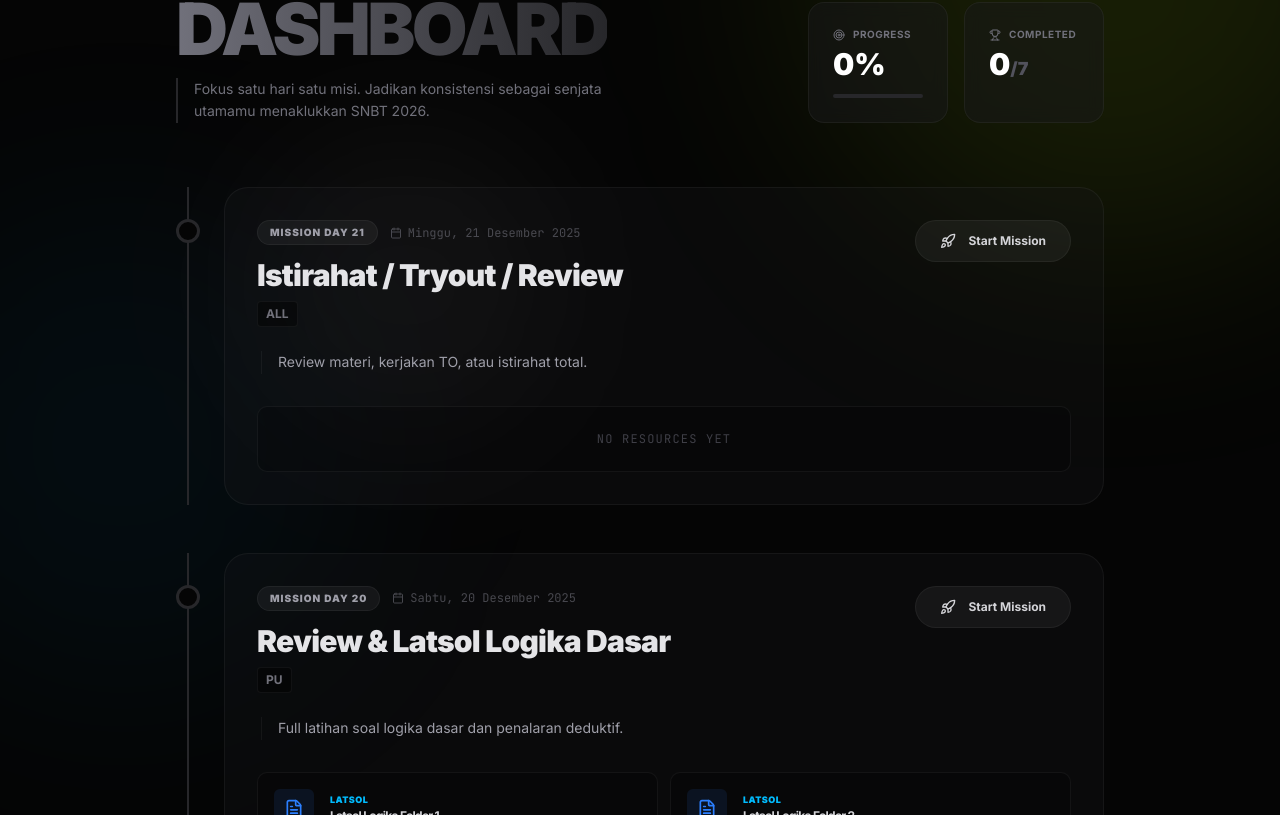
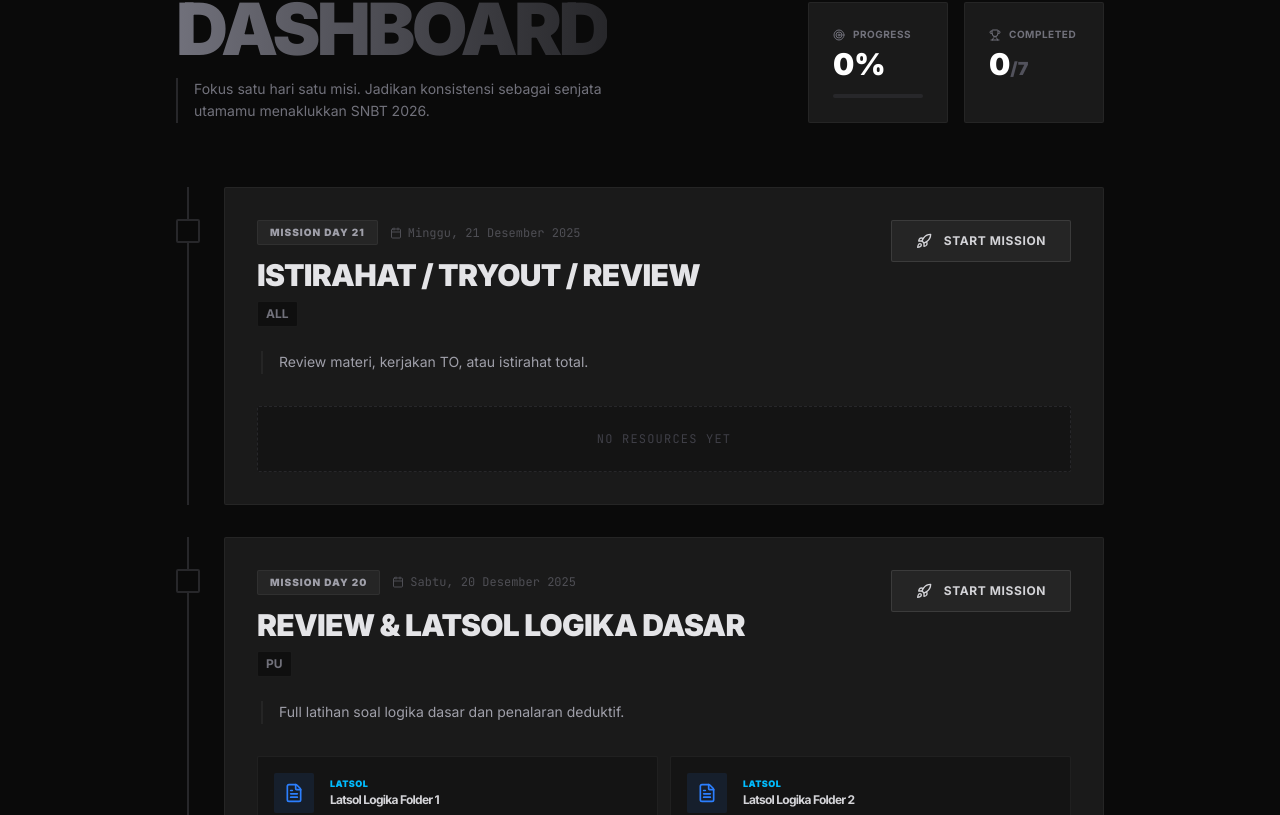
Before and after one commit to Zainul342/studyflow-snbt-tracker, a Next.js app: page /tasks in a window 1280 px wide. Shown: the part 185-1000 px from the top of the page. Built offline with nearby package versions, Linux system fonts and the light colour scheme.

Commit message:
feat: implement sidebar navigation, tasks page, and daily mission modal

```diff
--- a/src/app/tasks/page.tsx
+++ b/src/app/tasks/page.tsx
@@ -35,13 +35,10 @@ export default function TasksPage() {
     const progressPercent = Math.round((completedCount / totalMissions) * 100);
 
     return (
-        <div className="relative min-h-screen font-sans text-zinc-300 overflow-hidden bg-[#050505]">
-            {/* Ambient Background */}
-            <div className="fixed inset-0 pointer-events-none">
-                <div className="absolute top-[-20%] right-[-10%] w-[600px] h-[600px] bg-[#BFFF0B]/10 blur-[120px] rounded-full" />
-                <div className="absolute bottom-[-10%] left-[-10%] w-[500px] h-[500px] bg-sky-500/5 blur-[100px] rounded-full" />
-                <div className="absolute top-[40%] left-[20%] w-[300px] h-[300px] bg-white/5 blur-[80px] rounded-full" />
-            </div>
+        <div className="relative min-h-screen font-sans text-zinc-300 overflow-hidden bg-[#0A0A0A]">
+            {/* Osmo Background Texture */}
+            <div className="absolute inset-0 bg-grid-white/[0.02] bg-[length:50px_50px] pointer-events-none" />
+            <div className="absolute inset-0 bg-gradient-to-b from-[#0A0A0A] via-transparent to-[#0A0A0A] pointer-events-none" />
 
             <div className="relative z-10 max-w-5xl mx-auto p-6 md:p-12 mb-20">
                 {/* Hero / Header Section */}
@@ -49,10 +46,10 @@ export default function TasksPage() {
                     <div className="flex flex-col md:flex-row md:items-end justify-between gap-8">
                         <div>
                             <div className="flex items-center gap-2 mb-3">
-                                <span className="px-3 py-1 rounded-full bg-white/5 border border-white/10 text-[10px] font-bold tracking-widest uppercase text-zinc-400">
+                                <span className="px-3 py-1 rounded-sm bg-white/5 border border-white/10 text-[10px] font-bold tracking-widest uppercase text-zinc-400">
                                     Studyflow Tracker
                                 </span>
-                                <span className="px-3 py-1 rounded-full bg-[#BFFF0B]/10 border border-[#BFFF0B]/20 text-[10px] font-bold tracking-widest uppercase text-[#BFFF0B] flex items-center gap-1.5">
+                                <span className="px-3 py-1 rounded-sm bg-[#BFFF0B]/10 border border-[#BFFF0B]/20 text-[10px] font-bold tracking-widest uppercase text-[#BFFF0B] flex items-center gap-1.5">
                                     <Flame className="w-3 h-3" />
                                     On Streak
                                 </span>
@@ -66,18 +63,18 @@ export default function TasksPage() {
                             </p>
                         </div>
 
-                        {/* Stats Card */}
+                        {/* Stats Card - OSMO SHARP STYLE */}
                         <div className="flex gap-4">
-                            <div className="p-6 rounded-2xl bg-zinc-900/50 border border-white/5 backdrop-blur-sm min-w-[140px]">
+                            <div className="p-6 rounded-sm bg-[#1A1A1A] border border-white/5 min-w-[140px]">
                                 <div className="text-zinc-500 text-[10px] font-bold uppercase tracking-wider mb-1 flex items-center gap-2">
                                     <Target className="w-3 h-3" /> Progress
                                 </div>
                                 <div className="text-3xl font-black text-white">{progressPercent}%</div>
-                                <div className="h-1 w-full bg-zinc-800 rounded-full mt-3 overflow-hidden">
+                                <div className="h-1 w-full bg-zinc-800 rounded-sm mt-3 overflow-hidden">
                                     <div className="h-full bg-[#BFFF0B]" style={{ width: `${progressPercent}%` }} />
                                 </div>
                             </div>
-                            <div className="p-6 rounded-2xl bg-zinc-900/50 border border-white/5 backdrop-blur-sm min-w-[140px]">
+                            <div className="p-6 rounded-sm bg-[#1A1A1A] border border-white/5 min-w-[140px]">
                                 <div className="text-zinc-500 text-[10px] font-bold uppercase tracking-wider mb-1 flex items-center gap-2">
                                     <Trophy className="w-3 h-3" /> Completed
                                 </div>
@@ -89,7 +86,7 @@ export default function TasksPage() {
                     </div>
                 </header>
 
-                <div className="space-y-12">
+                <div className="space-y-8">
                     {MISSION_DATA.slice().reverse().map((mission, index) => {
                         const isToday = mission.date.includes("22") || mission.day === 22;
                         const isDone = missionProgress[mission.day];
@@ -106,12 +103,12 @@ export default function TasksPage() {
                                 <div className={cn(
                                     "absolute left-[11px] top-0 bottom-0 w-[2px]",
                                     index === MISSION_DATA.length - 1 ? "bg-gradient-to-b from-zinc-800 to-transparent" : "bg-zinc-800",
-                                    isToday && "bg-gradient-to-b from-[#BFFF0B] via-[#BFFF0B]/50 to-zinc-800"
+                                    isToday && "bg-[#BFFF0B]"
                                 )} />
 
-                                {/* Connector Node */}
+                                {/* Connector Node - SHARP */}
                                 <div className={cn(
-                                    "absolute left-0 top-8 w-6 h-6 rounded-full border-[3px] flex items-center justify-center transition-all z-20 bg-[#050505]",
+                                    "absolute left-0 top-8 w-6 h-6 rounded-sm border-[2px] flex items-center justify-center transition-all z-20 bg-[#0A0A0A]",
                                     isToday
                                         ? "border-[#BFFF0B] text-[#BFFF0B] shadow-[0_0_20px_rgba(191,255,11,0.4)] scale-110"
                                         : isDone
@@ -119,18 +116,18 @@ export default function TasksPage() {
                                             : "border-zinc-800 text-zinc-600 group-hover:border-zinc-600"
                                 )}>
                                     {isToday ? (
-                                        <div className="w-2 h-2 rounded-full bg-current animate-pulse" />
+                                        <div className="w-2 h-2 rounded-sm bg-current animate-pulse" />
                                     ) : isDone ? (
                                         <Check className="w-3 h-3" />
                                     ) : null}
                                 </div>
 
-                                {/* Card Content */}
+                                {/* Card Content - OSMO BOX */}
                                 <div className={cn(
-                                    "relative rounded-3xl border transition-all duration-300 overflow-hidden",
+                                    "relative rounded-sm border transition-all duration-300 overflow-hidden",
                                     isToday
-                                        ? "bg-gradient-to-b from-[#BFFF0B]/5 to-transparent border-[#BFFF0B]/30 shadow-[0_0_40px_rgba(191,255,11,0.05)]"
-                                        : "bg-zinc-900/30 border-white/5 hover:bg-zinc-900/50 hover:border-white/10"
+                                        ? "bg-[#BFFF0B]/[0.02] border-[#BFFF0B]/50 shadow-[0_0_40px_rgba(191,255,11,0.05)]"
+                                        : "bg-[#1A1A1A] border-white/5 hover:border-white/20"
                                 )}>
                                     <div className="p-6 md:p-8">
                                         {/* Header Row */}
@@ -138,12 +135,12 @@ export default function TasksPage() {
                                             <div>
                                                 <div className="flex items-center gap-3 mb-3">
                                                     <span className={cn(
-                                                        "text-[10px] font-black uppercase tracking-widest px-3 py-1 rounded-full",
+                                                        "text-[10px] font-black uppercase tracking-widest px-3 py-1 rounded-sm border",
                                                         isToday
-                                                            ? "bg-[#BFFF0B] text-black shadow-lg shadow-[#BFFF0B]/20"
+                                                            ? "bg-[#BFFF0B] text-black border-[#BFFF0B]"
                                                             : isDone
-                                                                ? "bg-emerald-500/10 text-emerald-500 border border-emerald-500/20"
-                                                                : "bg-white/5 text-zinc-400 border border-white/5"
+                                                                ? "bg-emerald-500/10 text-emerald-500 border-emerald-500/20"
+                                                                : "bg-white/5 text-zinc-400 border-white/5"
                                                     )}>
                                                         {isDone ? "Completed" : `Mission Day ${mission.day}`}
                                                     </span>
@@ -153,13 +150,13 @@ export default function TasksPage() {
                                                     </span>
                                                 </div>
                                                 <h2 className={cn(
-                                                    "text-2xl md:text-3xl font-black mb-2 transition-colors tracking-tight",
+                                                    "text-2xl md:text-3xl font-black mb-2 transition-colors tracking-tight uppercase",
                                                     isToday ? "text-white" : isDone ? "text-zinc-500" : "text-zinc-200"
                                                 )}>
                                                     {mission.topic}
                                                 </h2>
                                                 <div className="flex items-center gap-2">
-                                                    <span className="text-xs font-bold text-zinc-500 px-2 py-1 bg-black/40 rounded border border-white/5">
+                                                    <span className="text-xs font-bold text-zinc-500 px-2 py-1 bg-black/40 rounded-sm border border-white/5">
                                                         {mission.subtest}
                                                     </span>
                                                 </div>
@@ -168,38 +165,37 @@ export default function TasksPage() {
                                             <button
                                                 onClick={() => openMission(mission)}
                                                 className={cn(
-                                                    "group/btn relative flex items-center gap-3 px-6 py-3 rounded-full font-bold text-xs transition-all overflow-hidden",
+                                                    "group/btn relative flex items-center gap-3 px-6 py-3 rounded-sm font-bold text-xs transition-all overflow-hidden border",
                                                     isToday
-                                                        ? "bg-[#BFFF0B] text-black hover:scale-105 active:scale-95 shadow-[0_0_20px_rgba(191,255,11,0.3)]"
+                                                        ? "bg-[#BFFF0B] text-black border-[#BFFF0B] hover:bg-[#BFFF0B]/90"
                                                         : isDone
-                                                            ? "bg-zinc-800 text-[#BFFF0B] border border-[#BFFF0B]/20"
-                                                            : "bg-white/5 text-zinc-300 hover:bg-white/10 border border-white/5"
+                                                            ? "bg-zinc-800 text-[#BFFF0B] border-[#BFFF0B]/20"
+                                                            : "bg-white/5 text-zinc-300 border-white/10 hover:bg-white/10 hover:border-white/20"
                                                 )}
                                             >
-                                                {isToday && <div className="absolute inset-0 bg-white/40 blur-lg translate-y-full group-hover/btn:translate-y-[-150%] transition-transform duration-700" />}
                                                 {isDone ? <CheckCircle2 className="w-4 h-4" /> : <Rocket className="w-4 h-4" />}
-                                                <span className="relative">{isDone ? "Review Again" : "Start Mission"}</span>
+                                                <span className="uppercase tracking-wider">{isDone ? "Review Again" : "Start Mission"}</span>
                                             </button>
                                         </div>
 
-                                        <p className="text-sm text-zinc-400 mb-8 leading-relaxed max-w-2xl border-l border-white/5 pl-4 ml-1">
+                                        <p className="text-sm text-zinc-400 mb-8 leading-relaxed max-w-2xl border-l-2 border-white/5 pl-4 ml-1">
                                             {mission.description}
                                         </p>
 
-                                        {/* Resources Grid */}
+                                        {/* Resources Grid - SHARP */}
                                         <div className="grid grid-cols-1 sm:grid-cols-2 gap-3">
                                             {mission.resources.map((res) => (
                                                 <div
                                                     key={res.id}
                                                     onClick={() => openMission(mission, res)}
-                                                    className="relative flex items-center gap-4 p-4 rounded-xl bg-black/20 border border-white/5 hover:border-white/10 hover:bg-white/5 transition-all group/item cursor-pointer overflow-hidden"
+                                                    className="relative flex items-center gap-4 p-4 rounded-sm bg-black/20 border border-white/5 hover:border-white/20 hover:bg-white/5 transition-all group/item cursor-pointer overflow-hidden"
                                                 >
                                                     <div className={cn(
-                                                        "w-10 h-10 rounded-lg flex items-center justify-center shrink-0 transition-all",
-                                                        res.type === 'video' && "bg-red-500/10 text-red-500 group-hover/item:bg-red-500 group-hover/item:text-white",
-                                                        res.type === 'pdf' && "bg-blue-500/10 text-blue-500 group-hover/item:bg-blue-500 group-hover/item:text-white",
-                                                        res.type === 'thread' && "bg-sky-500/10 text-sky-500 group-hover/item:bg-sky-500 group-hover/item:text-white",
-                                                        res.type === 'web' && "bg-zinc-500/10 text-zinc-400 group-hover/item:bg-zinc-500 group-hover/item:text-white",
+                                                        "w-10 h-10 rounded-sm flex items-center justify-center shrink-0 transition-all border border-transparent",
+                                                        res.type === 'video' && "bg-red-500/10 text-red-500 group-hover/item:border-red-500/50",
+                                                        res.type === 'pdf' && "bg-blue-500/10 text-blue-500 group-hover/item:border-blue-500/50",
+                                                        res.type === 'thread' && "bg-sky-500/10 text-sky-500 group-hover/item:border-sky-500/50",
+                                                        res.type === 'web' && "bg-zinc-500/10 text-zinc-400 group-hover/item:border-zinc-500/50",
                                                     )}>
                                                         {res.type === 'video' && <Youtube className="w-5 h-5" />}
                                                         {res.type === 'pdf' && <FileText className="w-5 h-5" />}
@@ -225,7 +221,7 @@ export default function TasksPage() {
                                                 </div>
                                             ))}
                                             {mission.resources.length === 0 && (
-                                                <div className="col-span-full py-6 text-center text-xs text-zinc-700 bg-black/20 rounded-xl border border-white/5 font-mono uppercase tracking-widest">
+                                                <div className="col-span-full py-6 text-center text-xs text-zinc-700 bg-black/20 rounded-sm border border-dashed border-zinc-800 font-mono uppercase tracking-widest">
                                                     No Resources Yet
                                                 </div>
                                             )}
```
Also changed, not shown: src/components/layout/sidebar.tsx (+19 -16 lines), src/components/tracking/mission-modal.tsx (+26 -24 lines).
